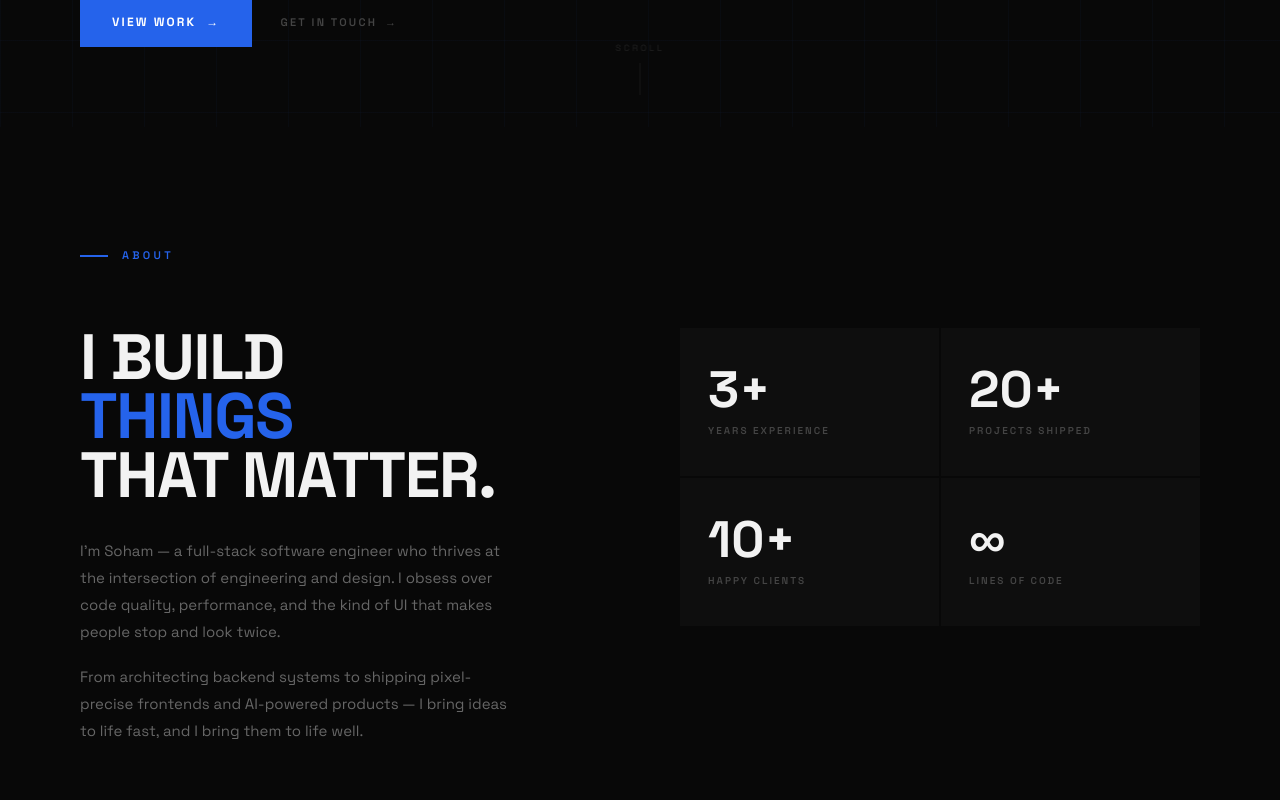
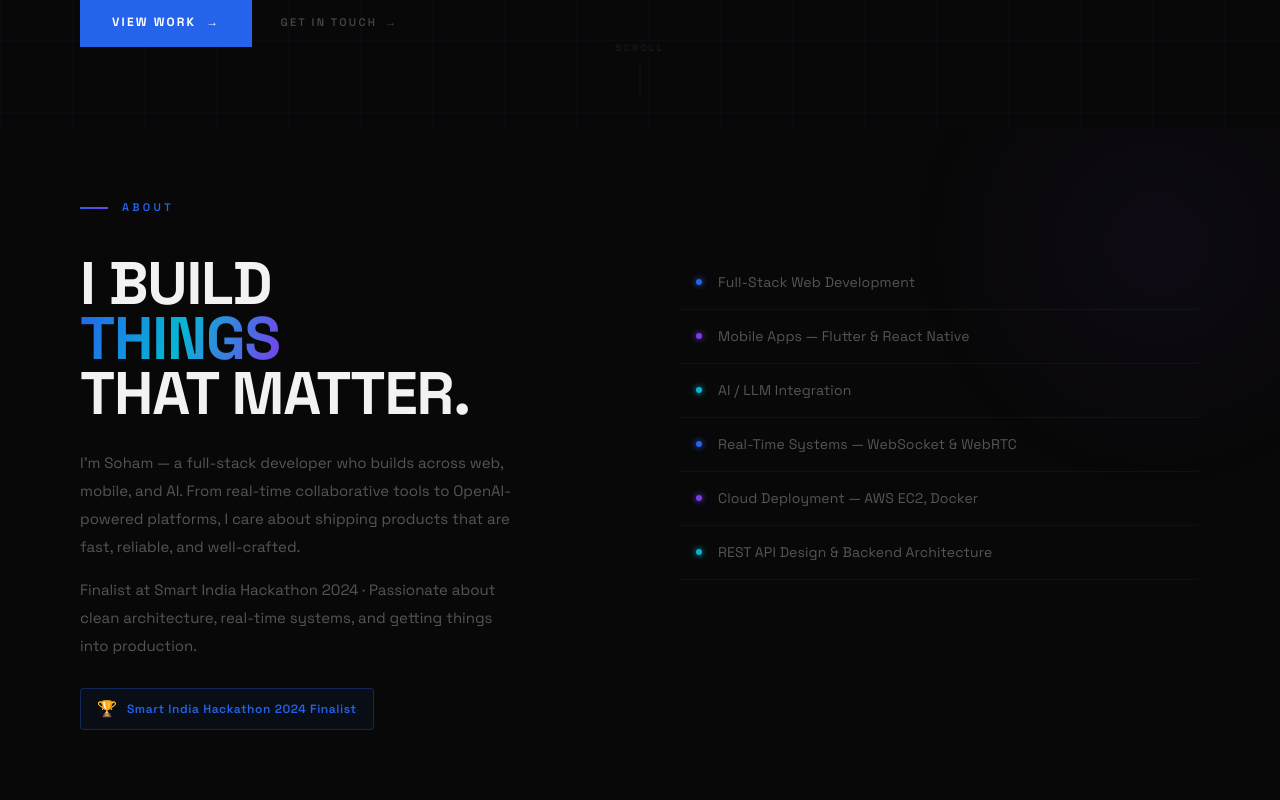
Before and after one commit to SohamBhattacharjee2003/Portfolio_Next, a Next.js app: page / in a window 1280 px wide. Shown: the part 680-1480 px from the top of the page. Built offline with nearby package versions, Linux system fonts and the light colour scheme.

Commit message:
About: gradient heading, colored glow dots, SIH badge, bg orb

```diff
--- a/components/About.tsx
+++ b/components/About.tsx
@@ -1,11 +1,13 @@
 "use client";
 import { useEffect, useRef } from "react";
 
-const stats = [
-  { num: "3+",  label: "Years Experience" },
-  { num: "20+", label: "Projects Shipped"  },
-  { num: "10+", label: "Happy Clients"     },
-  { num: "∞",   label: "Lines of Code"     },
+const highlights = [
+  { label: "Full-Stack Web Development",              color: "#2563eb" },
+  { label: "Mobile Apps — Flutter & React Native",    color: "#7c3aed" },
+  { label: "AI / LLM Integration",                   color: "#06b6d4" },
+  { label: "Real-Time Systems — WebSocket & WebRTC",  color: "#2563eb" },
+  { label: "Cloud Deployment — AWS EC2, Docker",      color: "#7c3aed" },
+  { label: "REST API Design & Backend Architecture",  color: "#06b6d4" },
 ];
 
 export default function About() {
@@ -14,71 +16,83 @@ export default function About() {
   useEffect(() => {
     const el = ref.current;
     if (!el) return;
-    el.classList.add("reveal");
     const obs = new IntersectionObserver(
       ([e]) => { if (e.isIntersecting) { el.classList.add("in"); obs.disconnect(); } },
-      { threshold: 0.12 }
+      { threshold: 0.08 }
     );
     obs.observe(el);
     return () => obs.disconnect();
   }, []);
 
   return (
-    <section id="about" ref={ref} className="reveal" style={{ padding: "120px 0" }}>
+    <section id="about" ref={ref} className="reveal" style={{ padding: "72px 0", position: "relative", overflow: "hidden" }}>
+
+      {/* faint bg orb */}
+      <div style={{ position: "absolute", top: "-20%", right: "-10%", width: 500, height: 500, borderRadius: "50%", background: "radial-gradient(circle, rgba(124,58,237,0.06) 0%, transparent 70%)", pointerEvents: "none" }} />
+
       <div className="container">
-
-        {/* Label */}
-        <div style={{ display: "flex", alignItems: "center", gap: 14, marginBottom: 64 }}>
-          <div style={{ width: 28, height: 2, background: "#2563eb" }} />
+        <div style={{ display: "flex", alignItems: "center", gap: 14, marginBottom: 40 }}>
+          <div style={{ width: 28, height: 2, background: "linear-gradient(90deg,#2563eb,#7c3aed)" }} />
           <span style={{ fontSize: 11, fontWeight: 600, letterSpacing: "0.3em", textTransform: "uppercase", color: "#2563eb" }}>
             About
           </span>
         </div>
 
-        {/* Two column */}
-        <div style={{ display: "grid", gridTemplateColumns: "1fr 1fr", gap: 80, alignItems: "start" }}>
+        <div style={{ display: "grid", gridTemplateColumns: "1fr 1fr", gap: 72, alignItems: "start" }}>
 
           {/* Left */}
           <div>
-            <h2 style={{ fontSize: "clamp(36px, 5vw, 64px)", fontWeight: 800, lineHeight: 0.92, letterSpacing: "-0.02em", color: "#f2f2f2", marginBottom: 32 }}>
-              I BUILD<br />
-              <span style={{ color: "#2563eb" }}>THINGS</span><br />
-              THAT MATTER.
+            <h2 style={{ fontSize: "clamp(34px, 5vw, 60px)", fontWeight: 800, lineHeight: 0.92, letterSpacing: "-0.02em", marginBottom: 28 }}>
+              <span style={{ color: "#f2f2f2" }}>I BUILD</span><br />
+              <span style={{
+                background: "linear-gradient(110deg,#2563eb,#06b6d4,#7c3aed)",
+                WebkitBackgroundClip: "text", WebkitTextFillColor: "transparent", backgroundClip: "text",
+              }}>THINGS</span><br />
+              <span style={{ color: "#f2f2f2" }}>THAT MATTER.</span>
             </h2>
-            <p style={{ fontSize: 15, color: "#666", lineHeight: 1.8, marginBottom: 18, maxWidth: 440 }}>
-              I&apos;m Soham — a full-stack software engineer who thrives at the intersection of engineering and design. I obsess over code quality, performance, and the kind of UI that makes people stop and look twice.
+
+            <p style={{ fontSize: 15, color: "#555", lineHeight: 1.85, marginBottom: 16, maxWidth: 440 }}>
+              I&apos;m Soham — a full-stack developer who builds across web, mobile, and AI. From real-time collaborative tools to OpenAI-powered platforms, I care about shipping products that are fast, reliable, and well-crafted.
             </p>
-            <p style={{ fontSize: 15, color: "#666", lineHeight: 1.8, maxWidth: 440 }}>
-              From architecting backend systems to shipping pixel-precise frontends and AI-powered products — I bring ideas to life fast, and I bring them to life well.
+            <p style={{ fontSize: 15, color: "#555", lineHeight: 1.85, maxWidth: 440 }}>
+              Finalist at Smart India Hackathon 2024 · Passionate about clean architecture, real-time systems, and getting things into production.
             </p>
+
+            {/* SIH badge */}
+            <div style={{ display: "inline-flex", alignItems: "center", gap: 10, marginTop: 28, padding: "8px 16px", border: "1px solid rgba(37,99,235,0.3)", background: "rgba(37,99,235,0.06)", borderRadius: 4 }}>
+              <span style={{ fontSize: 16 }}>🏆</span>
+              <span style={{ fontSize: 12, color: "#2563eb", fontWeight: 600, letterSpacing: "0.05em" }}>Smart India Hackathon 2024 Finalist</span>
+            </div>
           </div>
 
-          {/* Right: stats */}
-          <div style={{ display: "grid", gridTemplateColumns: "1fr 1fr", gap: 2 }}>
-            {stats.map(({ num, label }) => (
+          {/* Right — what I do list */}
+          <div style={{ display: "flex", flexDirection: "column", gap: 0 }}>
+            {highlights.map((item, i) => (
               <div
-                key={label}
+                key={i}
+                className="about-item"
                 style={{
-                  background: "#0e0e0e",
-                  padding: "36px 28px",
-                  borderBottom: "2px solid transparent",
-                  transition: "border-color 0.25s, background 0.25s",
-                  cursor: "default",
+                  display: "flex", alignItems: "center", gap: 16,
+                  padding: "16px 20px",
+                  borderBottom: "1px solid #111",
+                  transition: "background 0.2s, padding-left 0.2s",
+                  cursor: "default", borderRadius: 4,
                 }}
-                onMouseEnter={(e) => {
-                  (e.currentTarget as HTMLDivElement).style.borderBottomColor = "#2563eb";
-                  (e.currentTarget as HTMLDivElement).style.background = "#111";
+                onMouseEnter={e => {
+                  (e.currentTarget as HTMLElement).style.background = "#0d0d0d";
+                  (e.currentTarget as HTMLElement).style.paddingLeft = "28px";
                 }}
-                onMouseLeave={(e) => {
-                  (e.currentTarget as HTMLDivElement).style.borderBottomColor = "transparent";
-                  (e.currentTarget as HTMLDivElement).style.background = "#0e0e0e";
+                onMouseLeave={e => {
+                  (e.currentTarget as HTMLElement).style.background = "transparent";
+                  (e.currentTarget as HTMLElement).style.paddingLeft = "20px";
                 }}
               >
-                <div style={{ fontSize: "clamp(32px, 4vw, 52px)", fontWeight: 800, color: "#f2f2f2", lineHeight: 1, marginBottom: 8 }}>{num}</div>
-                <div style={{ fontSize: 10, fontWeight: 600, letterSpacing: "0.2em", textTransform: "uppercase", color: "#444" }}>{label}</div>
+                <span style={{ width: 6, height: 6, background: item.color, borderRadius: "50%", flexShrink: 0, boxShadow: `0 0 6px ${item.color}` }} />
+                <span style={{ fontSize: 14, color: "#555", letterSpacing: "0.01em" }}>{item.label}</span>
               </div>
             ))}
           </div>
+
         </div>
       </div>
     </section>
```
